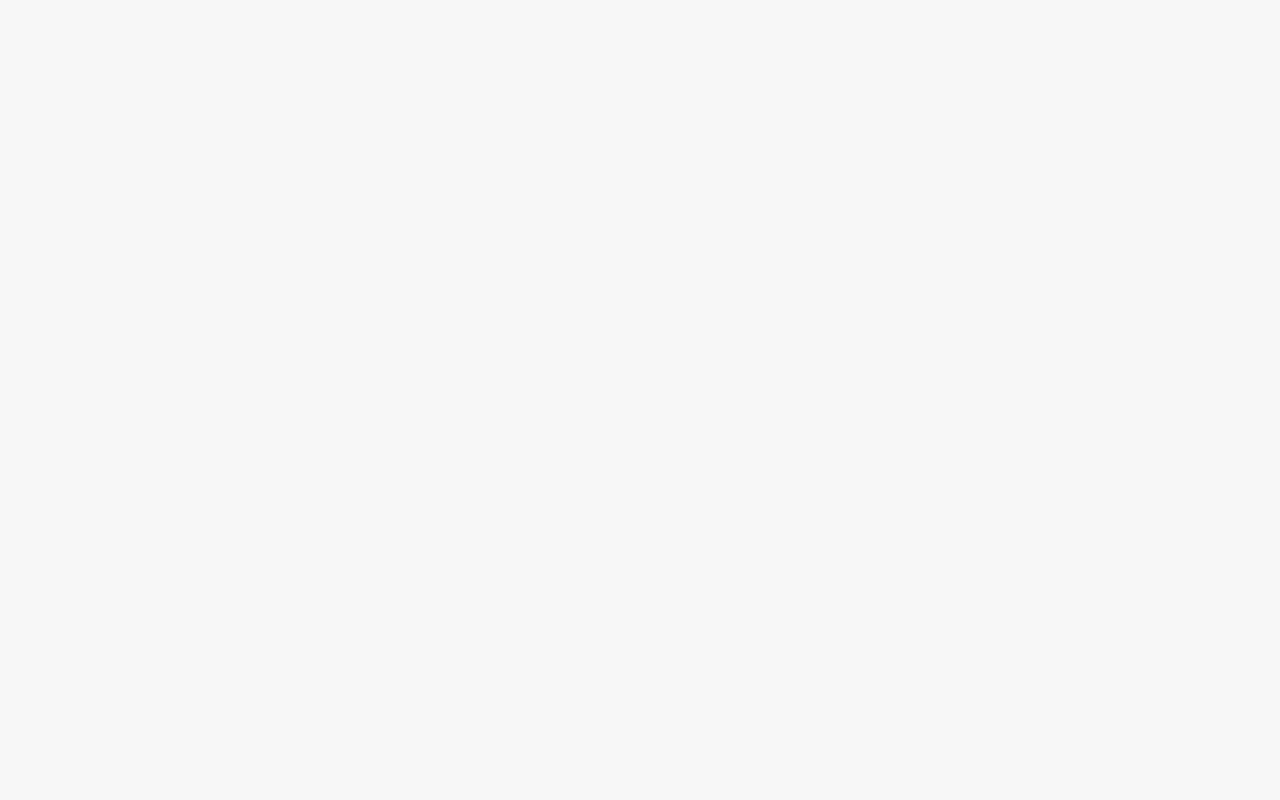
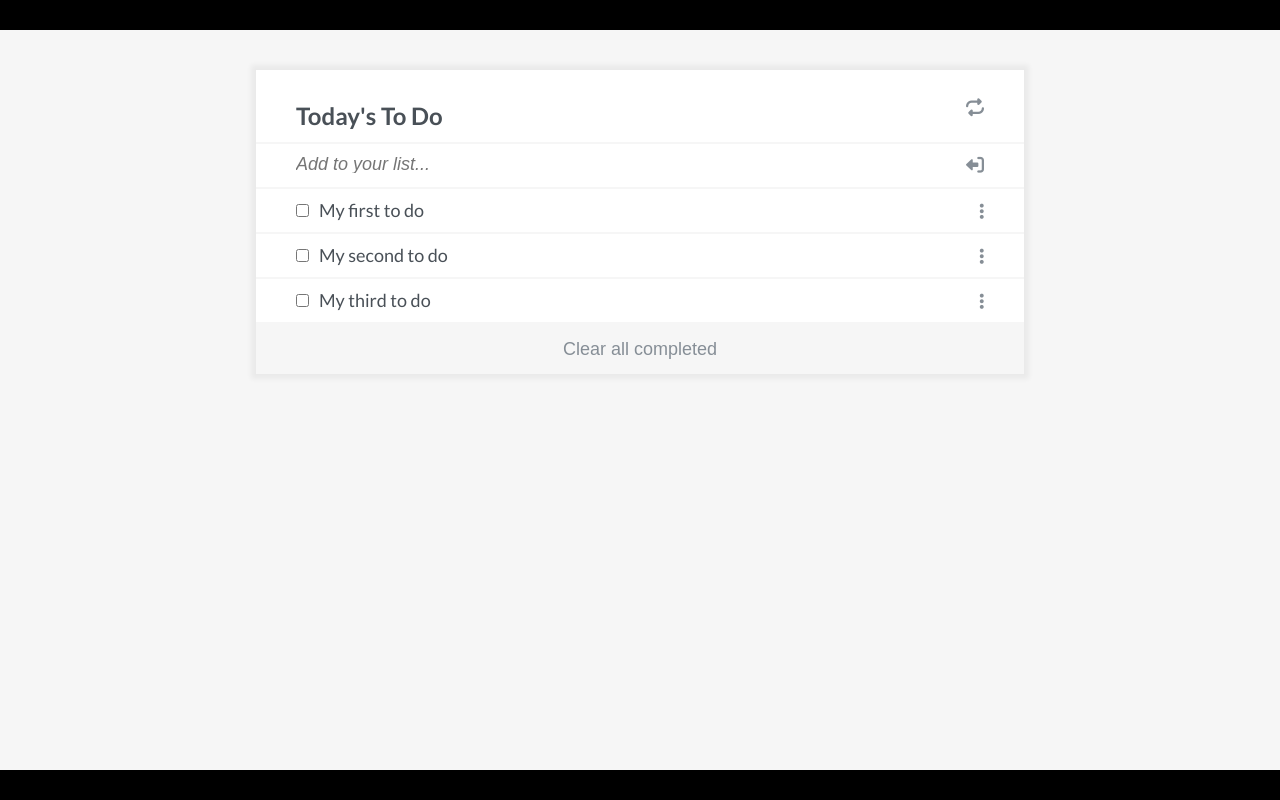
Before and after one commit to serengia/to-do-app-with-webpack, a website built with webpack: page src/index.html in a window 1280 px wide. Built offline with nearby package versions, Linux system fonts and the light colour scheme.

Commit message:
Implement to do structure and dynamic list

```diff
--- a/src/index.html
+++ b/src/index.html
@@ -4,11 +4,41 @@
 <head>
     <meta charset="UTF-8">
     <meta name="viewport" content="width=device-width, initial-scale=1.0">
+    <link rel="stylesheet" href="https://cdnjs.cloudflare.com/ajax/libs/font-awesome/6.2.0/css/all.min.css"
+        integrity="sha512-xh6O/CkQoPOWDdYTDqeRdPCVd1SpvCA9XXcUnZS2FmJNp1coAFzvtCN9BmamE+4aHK8yyUHUSCcJHgXloTyT2A=="
+        crossorigin="anonymous" referrerpolicy="no-referrer" />
+    <link rel="preconnect" href="https://fonts.googleapis.com">
+    <link rel="preconnect" href="https://fonts.gstatic.com" crossorigin>
+    <link href="https://fonts.googleapis.com/css2?family=Lato:ital,wght@0,400;0,700;1,400&display=swap"
+        rel="stylesheet">
     <title>ToDo App</title>
 </head>
 
 <body>
+    <header class="header"></header>
+    <main class="main">
+        <div class="todo-container row">
+            <div class="todo-title">
+                <h1>Today's To Do</h1>
+                <i class="fa-solid fa-repeat"></i>
+            </div>
+            <div class="add-todo">
+                <input type="text" id="add-todo" name="todo-item" placeholder="Add to your list..."
+                    aria-label="Add to do input">
+                <label for="add-todo"><i class="add-todo-icon fa-solid fa-right-from-bracket"></i></label>
 
+            </div>
+            <ul class="todo-list">
+            </ul>
+            <div class="btn-container">
+                <button class="btn-clear">
+                    <p>Clear all completed</p>
+                </button>
+            </div>
+
+        </div>
+    </main>
+    <footer class="footer"></footer>
 </body>
 
 </html>
--- a/src/index.js
+++ b/src/index.js
@@ -1 +1,43 @@
 import "./style.css";
+
+const todoContainer = document.querySelector(".todo-list");
+
+const toDoItems = [
+  {
+    description: "My first to do",
+    completed: false,
+    index: 0,
+  },
+  {
+    description: "My second to do",
+    completed: false,
+    index: 1,
+  },
+  {
+    description: "My third to do",
+    completed: false,
+    index: 2,
+  },
+];
+
+const itemMarkupGen = (data) => {
+  return `<li class="todo" data-index="${data.index}" data-completed="${data.completed}">
+  <input type="checkbox" id="${data.index}" name="${data.index}" value="Bike">
+  <label for="${data.index}"> ${data.description} <i
+          class="fa-list-icon fa-solid fa-ellipsis-vertical"></i></label>
+  </li>`;
+};
+
+const populateList = (arr) => {
+  let listString = "";
+
+  const sortedArr = arr.sort((a, b) => a.index - b.index);
+
+  sortedArr.forEach((item) => {
+    listString += itemMarkupGen(item);
+  });
+
+  todoContainer.innerHTML = listString;
+};
+
+populateList(toDoItems);
--- a/src/style.css
+++ b/src/style.css
@@ -1,3 +1,137 @@
+*,
+*::after,
+*::before {
+  padding: 0;
+  margin: 0;
+  box-sizing: border-box;
+}
+
+:root {
+  --color-grey-1: #495057;
+  --color-grey-2: #868e96;
+  --color-grey-3: #adb5bd;
+  --color-grey-4: #ced4da;
+  --color-grey-5: #f6f6f6;
+}
+
+html {
+  font-size: 62.5%;
+}
+
 body {
-  background-color: #f7f7f7;
+  background-color: var(--color-grey-5);
+  font-family: "Lato", sans-serif;
+  font-size: 1.8rem;
+  color: var(--color-grey-1);
+  font-weight: 400;
+  line-height: 1.5;
 }
+
+h1 {
+  font-size: 2.4rem;
+}
+
+.todo-title {
+  display: flex;
+  justify-content: space-between;
+}
+
+.add-todo-icon {
+  transform: rotate(180deg);
+}
+
+.add-todo {
+  display: flex;
+  justify-content: space-between;
+}
+
+.add-todo input {
+  border: none;
+  padding: 0.4rem 0;
+}
+
+.add-todo input::-moz-placeholder {
+  font-size: 1.8rem;
+  font-style: italic;
+}
+
+.add-todo input:focus {
+  border: none;
+  outline: none;
+}
+
+.todo-title,
+.add-todo,
+.todo {
+  padding: 0.8rem 4rem;
+  border-bottom: 2px solid var(--color-grey-5);
+}
+
+.add-todo input::placeholder {
+  font-size: 1.8rem;
+  font-style: italic;
+  height: 100%;
+}
+
+.btn-container {
+  background-color: var(--color-grey-5);
+  height: 5rem;
+  padding: 2rem;
+  display: flex;
+  align-items: center;
+  justify-content: center;
+}
+
+.btn-clear {
+  background-color: transparent;
+  border: none;
+  cursor: pointer;
+  font-size: 1.8rem;
+  color: var(--color-grey-2);
+}
+
+.row {
+  width: 60%;
+  margin: 0 auto;
+}
+
+.main {
+  min-height: calc(100vh - 6rem);
+  padding: 4rem 0;
+}
+
+.header,
+.footer {
+  background-color: #000;
+  height: 3rem;
+}
+
+.todo-list {
+  list-style: none;
+}
+
+.todo {
+  display: flex;
+  align-items: center;
+  gap: 1rem;
+}
+
+.fa-solid {
+  color: var(--color-grey-2);
+}
+
+.fa-list-icon {
+  margin-left: auto;
+}
+
+.todo-container {
+  padding-top: 2rem;
+  box-shadow: 0 0 0.5rem 0.5rem rgba(0, 0, 0, 0.05);
+  background-color: #fff;
+}
+
+.todo label {
+  display: flex;
+  align-items: center;
+  width: 100%;
+}
```
Also changed, not shown: webpack.config.js (+9 -9 lines), .eslintrc.json.
